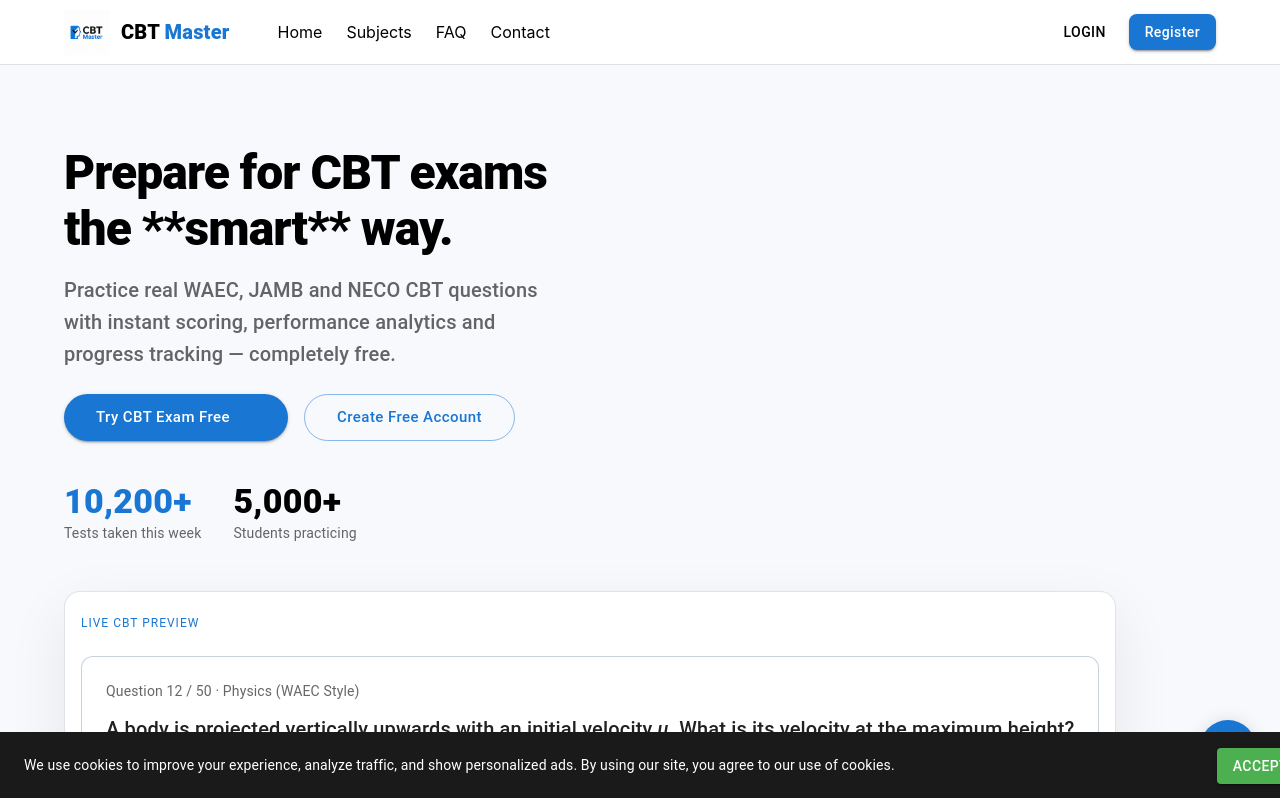
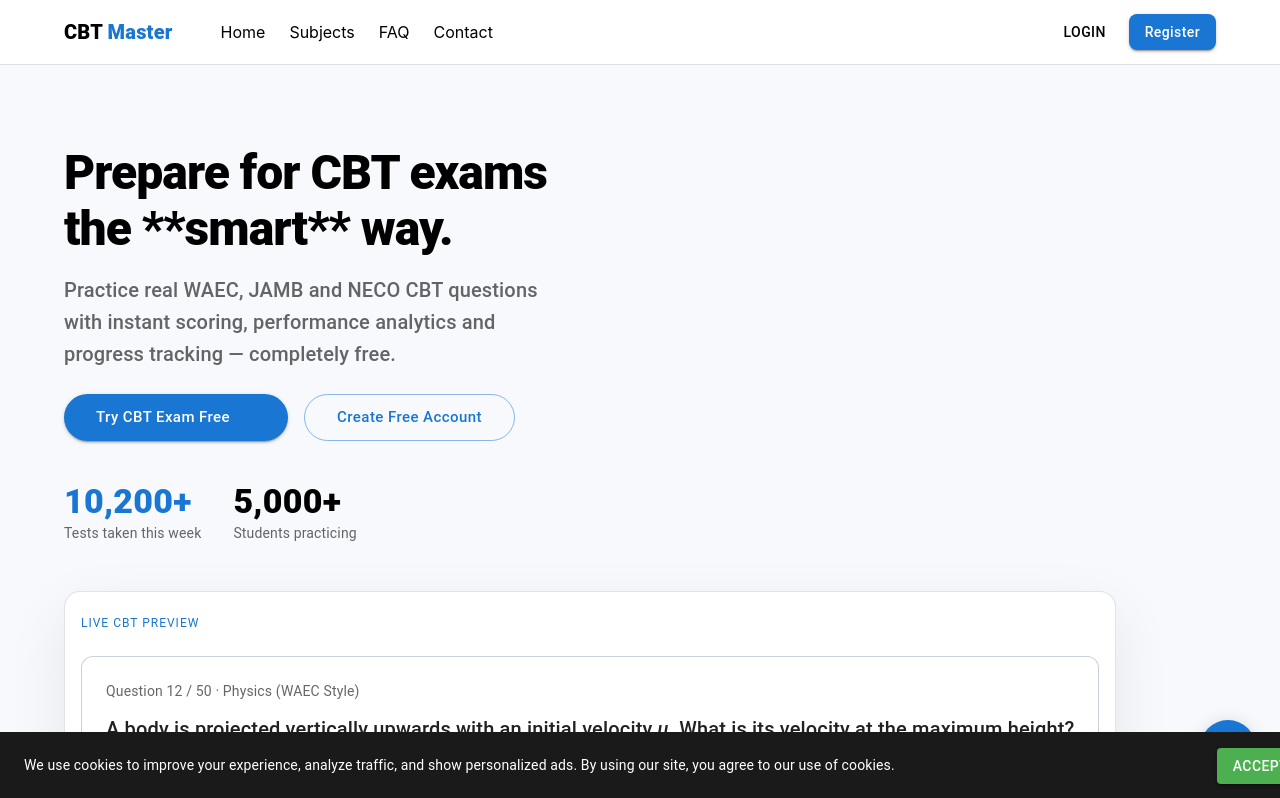
Before and after one commit to sabtechng-png/waec-exam, a React (Create React App) app in the folder frontend/: page / in a window 1280 px wide. Shown: the top 798 px of the page. Built offline with nearby package versions, Linux system fonts and the light colour scheme; some icons are missing.

Commit message:
Initial clean commit

```diff
--- a/frontend/src/components/Navbar.jsx
+++ b/frontend/src/components/Navbar.jsx
@@ -17,12 +17,7 @@
         <Toolbar disableGutters sx={{ minHeight: 72, gap: 2 }}>
           {/* ================= LOGO + TEXT ================= */}
           <Link to="/" style={{ display: "flex", alignItems: "center", textDecoration: "none" }}>
-            <Box
-              component="img"
-              src={MyLogo}
-              alt="CBT Master Logo"
-              sx={{ height: 45, width: "auto", mr: 1.5, cursor: "pointer" }}
-            />
+
             <Typography variant="h6" sx={{ fontWeight: 800, letterSpacing: 0.2, color: "black" }}>
               CBT <span style={{ color: "#1976d2" }}>Master</span>
             </Typography>
```
